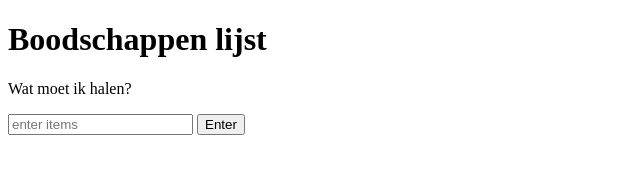
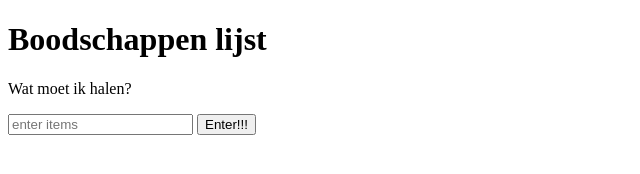
Before and after one commit to TimBoudewijns/DOMExercise, a plain HTML site: page index.html in a window 1280 px wide. Shown: the full height of the page, 0-640 px from the left. Drawn offline with nearby package versions, Linux system fonts and the light colour scheme.

Commit message:
exclamation

```diff
--- a/index.html
+++ b/index.html
@@ -8,7 +8,7 @@
 	<h1>Boodschappen lijst</h1>
 	<p id="first">Wat moet ik halen?</p>
 	<input id="userinput" type="text" placeholder="enter items">
-	<button id="enter">Enter</button>
+	<button id="enter">Enter!!!</button>
 	<ul>
 
 	</ul>
```
